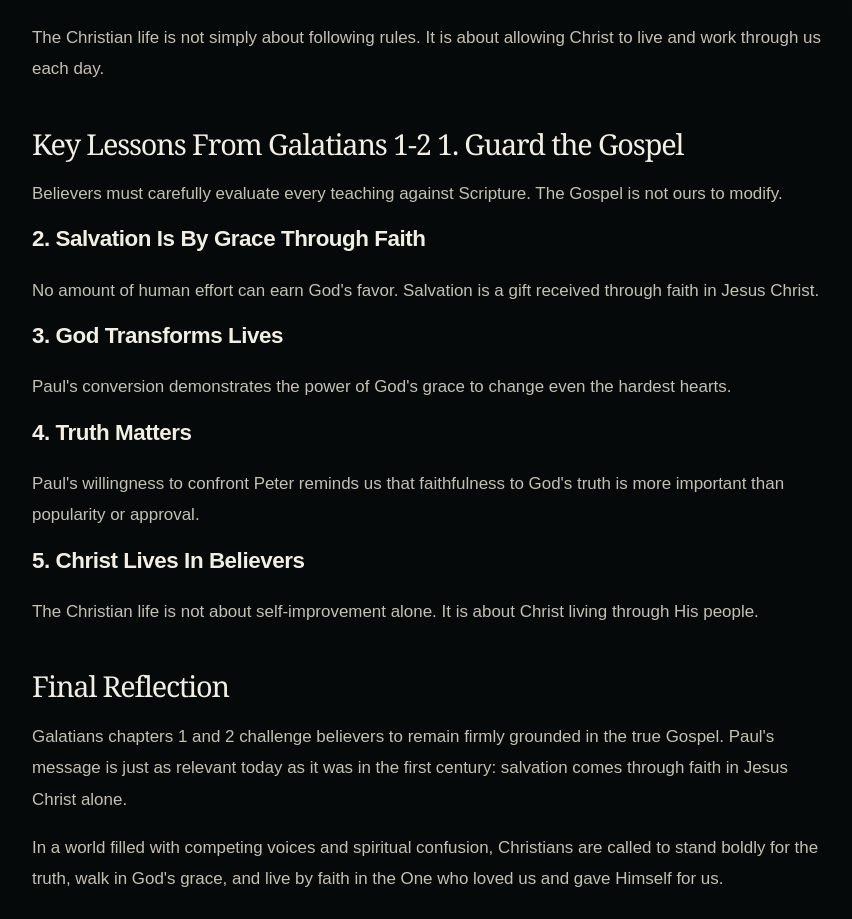
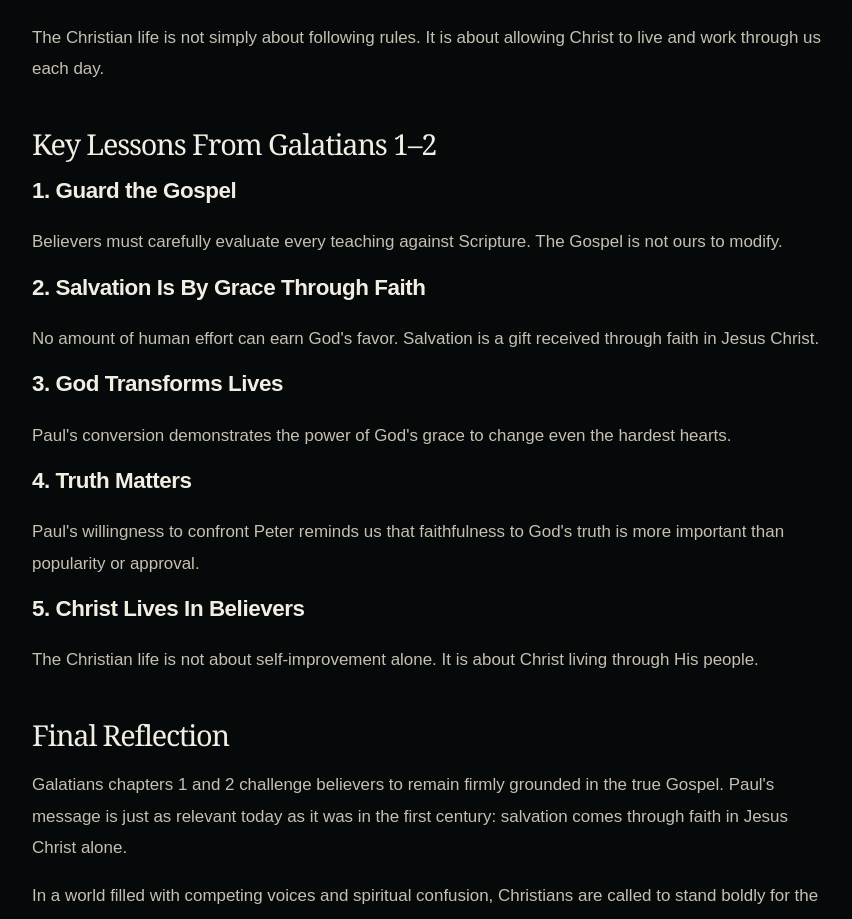
Before and after one commit to Voice-of-Jesus-Ministry/website, a Next.js app: page /bible-study/galatians-1-2 in a window 1280 px wide. Shown: the part 3722-4641 px from the top of the page, without its empty margins (208-1060 px from the left). Built offline with nearby package versions, Linux system fonts and the light colour scheme; no server answers.

Commit message:
Separate Galatians lesson heading from first takeaway

```diff
--- a/app/bible-study/galatians-1-2/page.tsx
+++ b/app/bible-study/galatians-1-2/page.tsx
@@ -58,7 +58,8 @@ export default function GalatiansStudy() {
 <blockquote>{"\"I am crucified with Christ: nevertheless I live; yet not I, but Christ liveth in me...\""}</blockquote>
 <p>{"Paul describes the Christian life as a union with Christ. The old life ruled by sin has been put to death, and believers are now called to live by faith in the Son of God."}</p>
 <p>{"The Christian life is not simply about following rules. It is about allowing Christ to live and work through us each day."}</p>
-<h2>{"Key Lessons From Galatians 1-2\n1. Guard the Gospel"}</h2>
+<h2>Key Lessons From Galatians 1–2</h2>
+<h3>1. Guard the Gospel</h3>
 <p>{"Believers must carefully evaluate every teaching against Scripture. The Gospel is not ours to modify."}</p>
 <h3>{"2. Salvation Is By Grace Through Faith"}</h3>
 <p>{"No amount of human effort can earn God's favor. Salvation is a gift received through faith in Jesus Christ."}</p>
```
